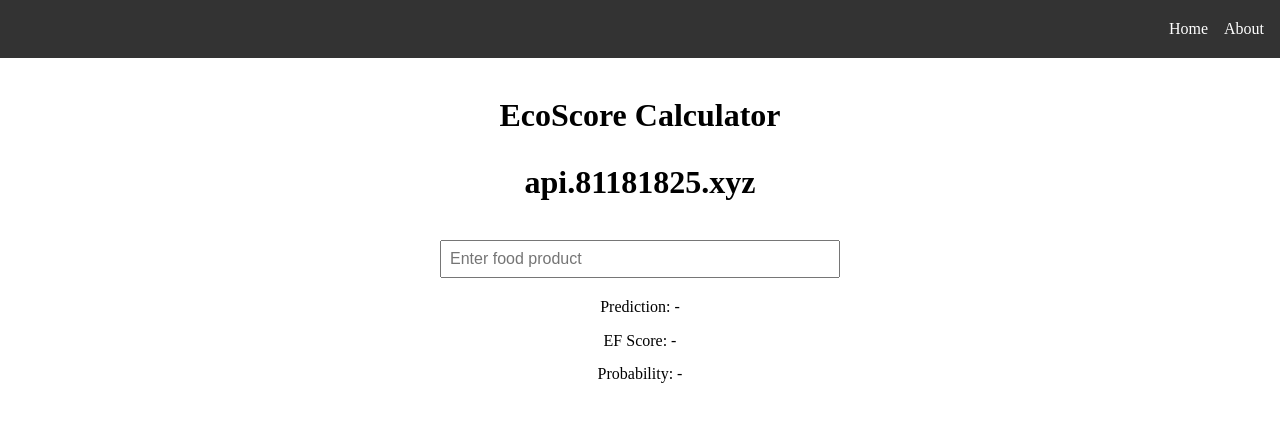
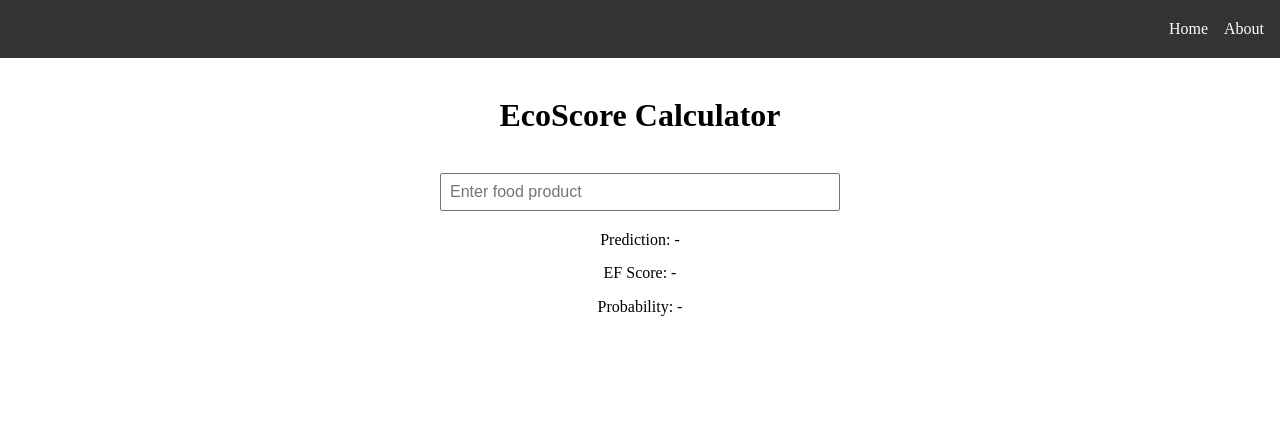
Before and after one commit to baskrahmer/foodpred, a React (Create React App) app in the folder frontend/: page / in a window 1280 px wide. Shown: the top 422 px of the page. Built offline with nearby package versions, Linux system fonts and the light colour scheme.

Commit message:
remove tmp API url in clear text

```diff
--- a/frontend/src/App.js
+++ b/frontend/src/App.js
@@ -40,7 +40,6 @@ function App() {
             <main>
               <div className="container">
                 <h1>EcoScore Calculator</h1>
-                <h1>{process.env.REACT_APP_API_URL}</h1>
                 <div className="input-container">
                   <input
                     type="text"
```
